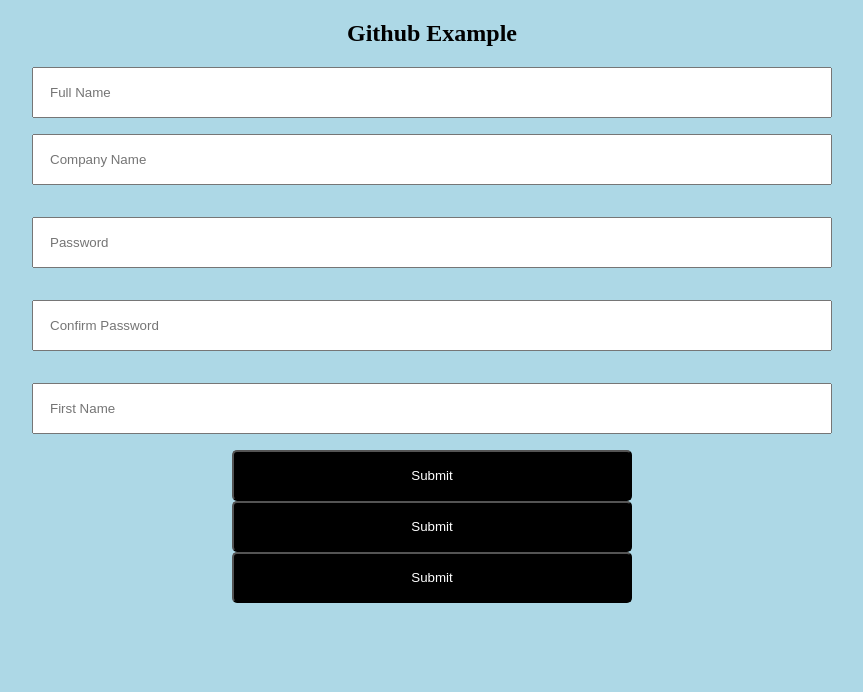
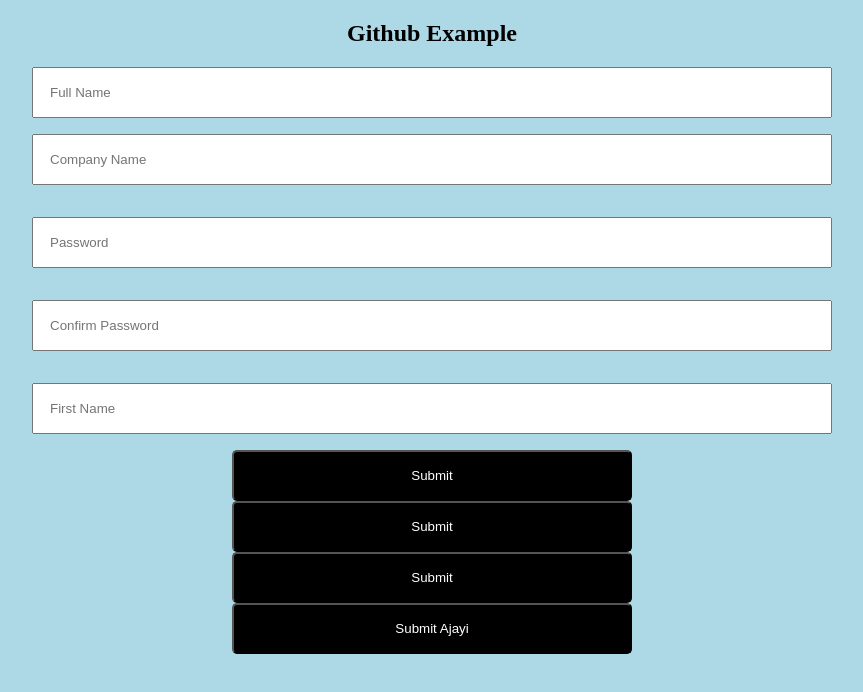
Before and after one commit to ngozi-ekekwe/waec_demo, a plain HTML site: page index.html in a window 1280 px wide. Shown: the whole page, without its empty margins (208-1071 px from the left). Drawn offline with Linux system fonts and the light colour scheme.

Commit message:
I added a new button

```diff
--- a/index.html
+++ b/index.html
@@ -24,6 +24,7 @@
             <button>Submit</button>
             <button>Submit</button>
             <button>Submit</button>
+			<button>Submit Ajayi</button>
           </div>
         </form>
 
```
